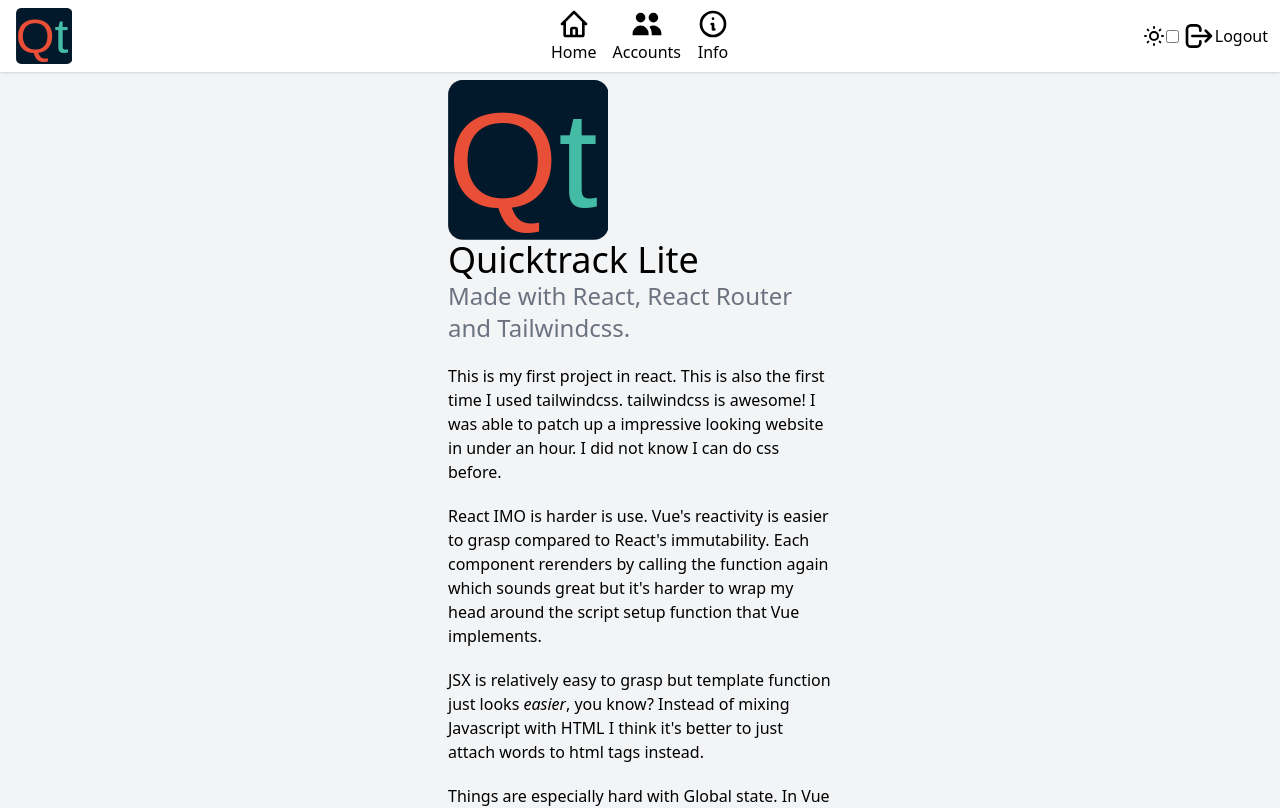
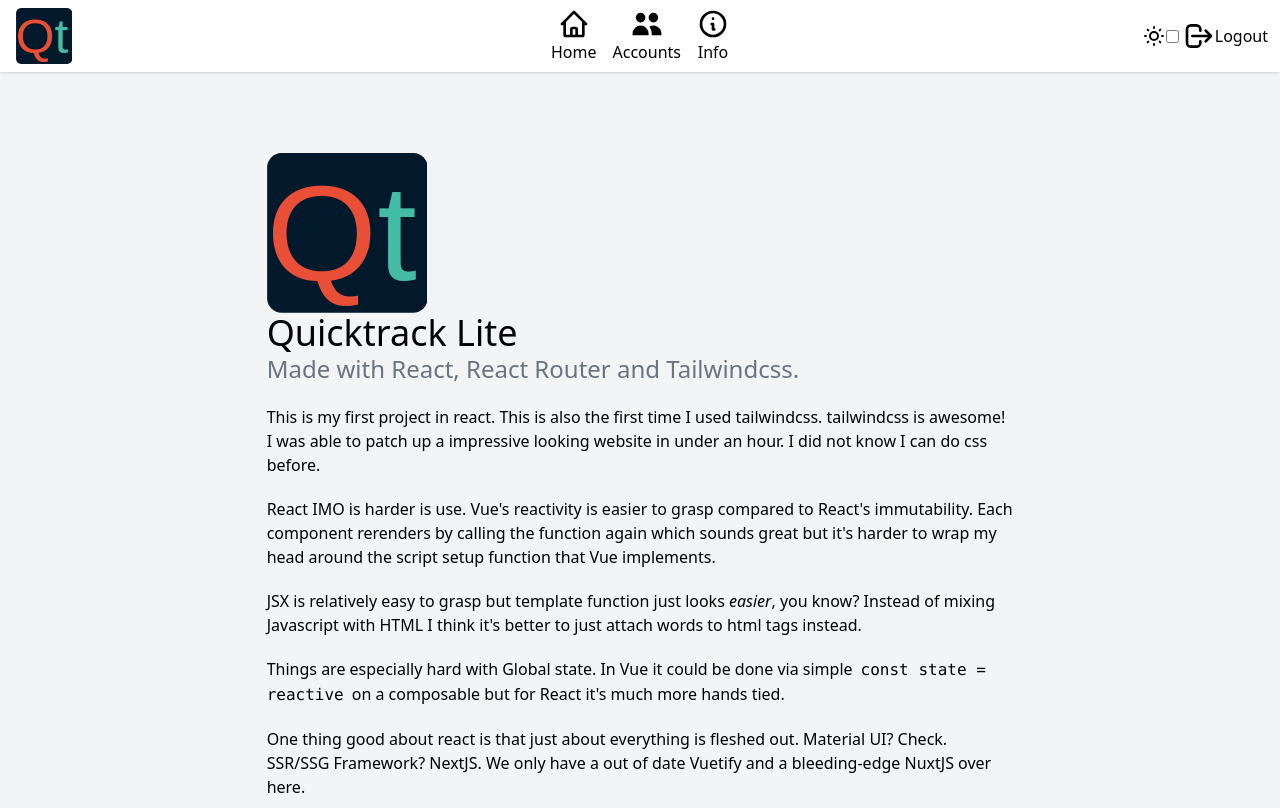
Before and after one commit to corruptedant/qtlite-react, a React (Vite) app: page /info in a window 1280 px wide. Shown: the top 808 px of the page. Built offline with nearby package versions, Linux system fonts and the light colour scheme.

Commit message:
feat(frontend): :lipstick: Reponsive width for Info.jsx

```diff
--- a/src/routes/Info.jsx
+++ b/src/routes/Info.jsx
@@ -5,8 +5,8 @@ function Info() {
     return (
         <>
             <Navbar />
-            <div className="main-color flex flex-col items-center justify-center pt-2">
-                <div className="w-96">
+            <div className="main-color flex flex-col items-center justify-center pt-2 min-h-screen">
+                <div className="w-6/12 md:w-5/12 lg:w-7/12">
                     <img src={quicktrack} className="w-40 h-40" alt="" />
                     <h2 className="text-4xl">Quicktrack Lite</h2>
                     <h3 className="text-2xl text-gray-500">
```
